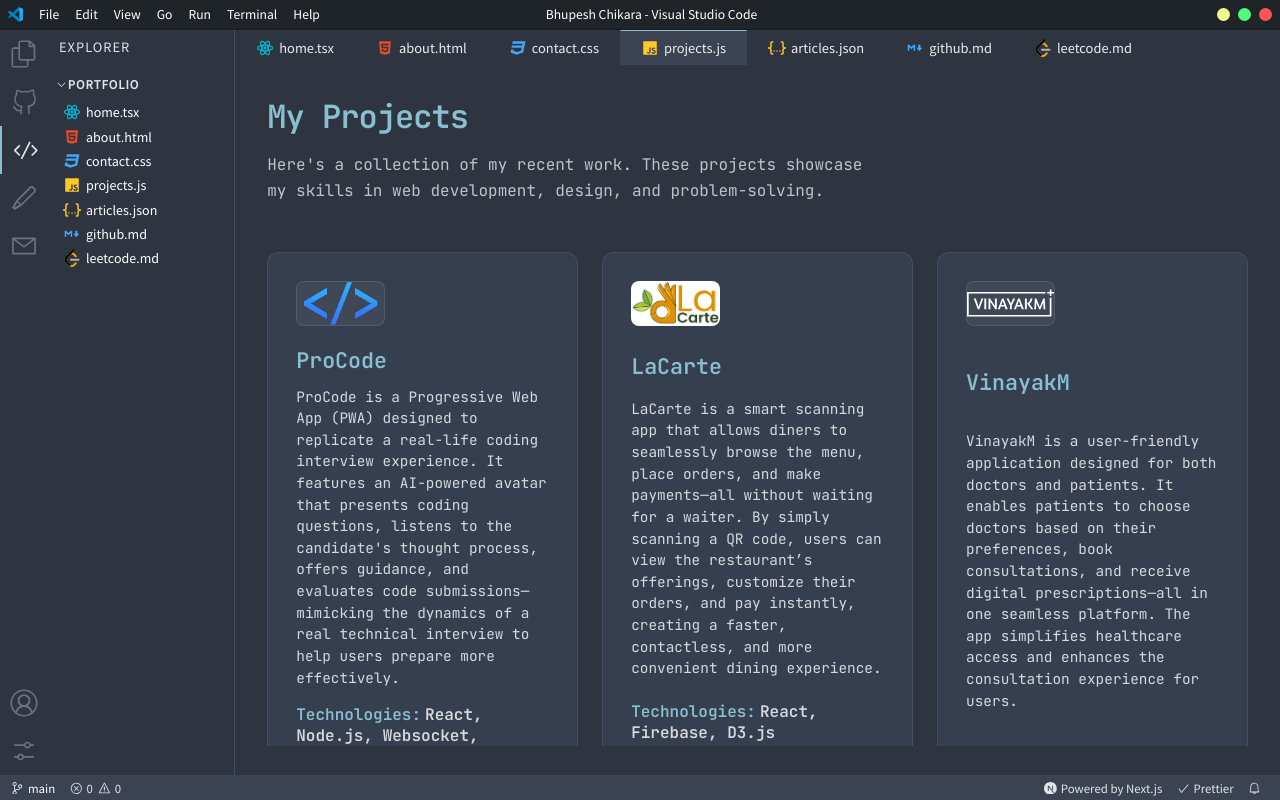
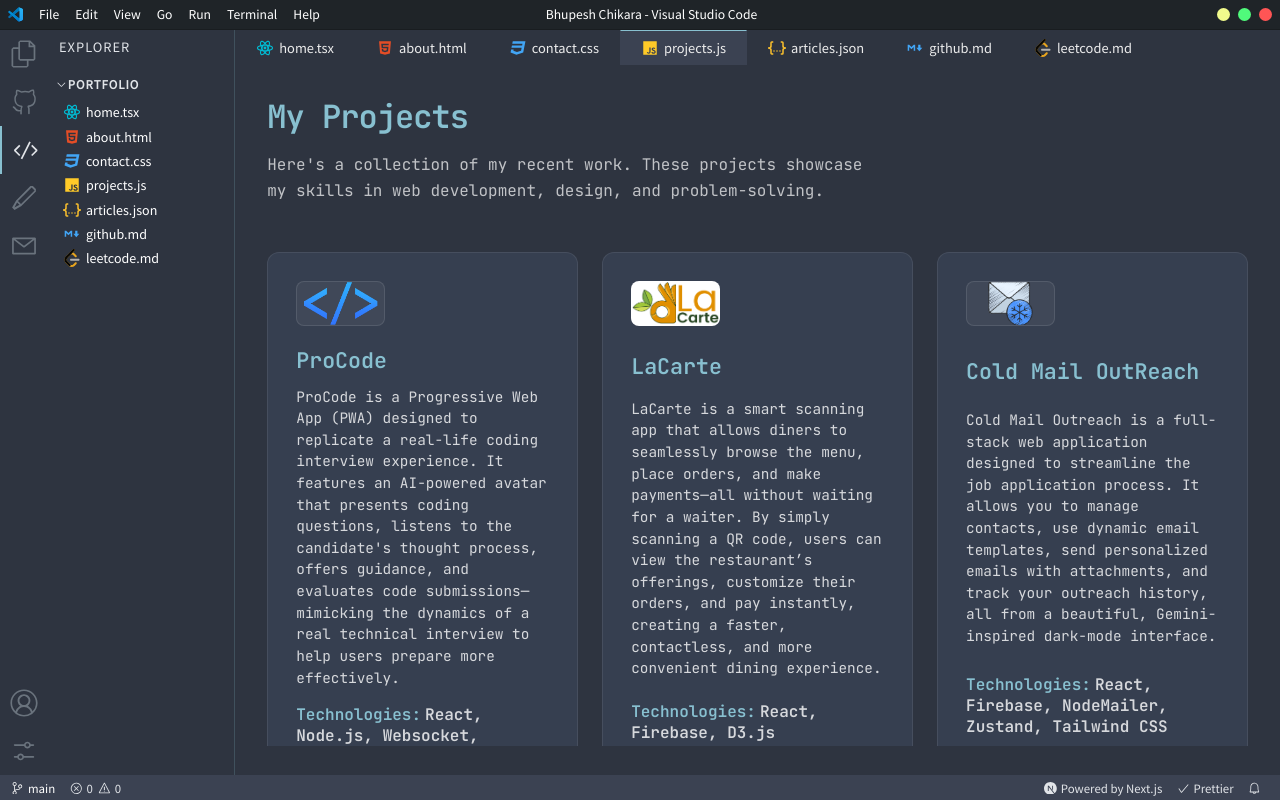
Before and after one commit to bchikara/portfolio, a Next.js app: page /projects in a window 1280 px wide. Built offline with nearby package versions, Linux system fonts and the light colour scheme.

Commit message:
update: added cold mail outreach project

```diff
--- a/data/projects.ts
+++ b/data/projects.ts
@@ -30,14 +30,13 @@ export const projects: Project[] = [
     technologies:['React, Firebase, D3.js'],
   },
   {
-    title: 'VinayakM',
-    description:
-      'VinayakM is a user-friendly application designed for both doctors and patients. It enables patients to choose doctors based on their preferences, book consultations, and receive digital prescriptions—all in one seamless platform. The app simplifies healthcare access and enhances the consultation experience for users.',
-    logo: '/logos/vinayakm.svg',
-    link: '',
-    github_link:'',
-    slug: 'vinayakm',
-    technologies:['React, Node.js, Firebase, Websocket, D3.js'],
+    title:'Cold Mail OutReach',
+    description:'Cold Mail Outreach is a full-stack web application designed to streamline the job application process. It allows you to manage contacts, use dynamic email templates, send personalized emails with attachments, and track your outreach history, all from a beautiful, Gemini-inspired dark-mode interface.',
+    logo: '/logos/cold_mail_outreach.png',
+    link:'https://cold-mail-outreach.vercel.app/',
+    github_link:'https://github.com/bchikara/cold-mail-outreach',
+    slug:'cold_mail_outreach',
+    technologies:['React, Firebase, NodeMailer, Zustand, Tailwind CSS']
   },
   {
     title: 'Job Automator',
@@ -48,6 +47,15 @@ export const projects: Project[] = [
     github_link: 'https://github.com/bchikara/job_automater?tab=readme-ov-file#-automated-job-application-assistant',
     slug: 'bchikara-job-automator',
     technologies:['Python, Selenium, Gemini API, MongoDB'],
+  },{
+    title: 'VinayakM',
+    description:
+      'VinayakM is a user-friendly application designed for both doctors and patients. It enables patients to choose doctors based on their preferences, book consultations, and receive digital prescriptions—all in one seamless platform. The app simplifies healthcare access and enhances the consultation experience for users.',
+    logo: '/logos/vinayakm.svg',
+    link: '',
+    github_link:'',
+    slug: 'vinayakm',
+    technologies:['React, Node.js, Firebase, Websocket, D3.js'],
   },
   {
     title: 'Space Scrible',
```
Also changed, not shown: public/logos/cold_mail_outreach.png (added).
